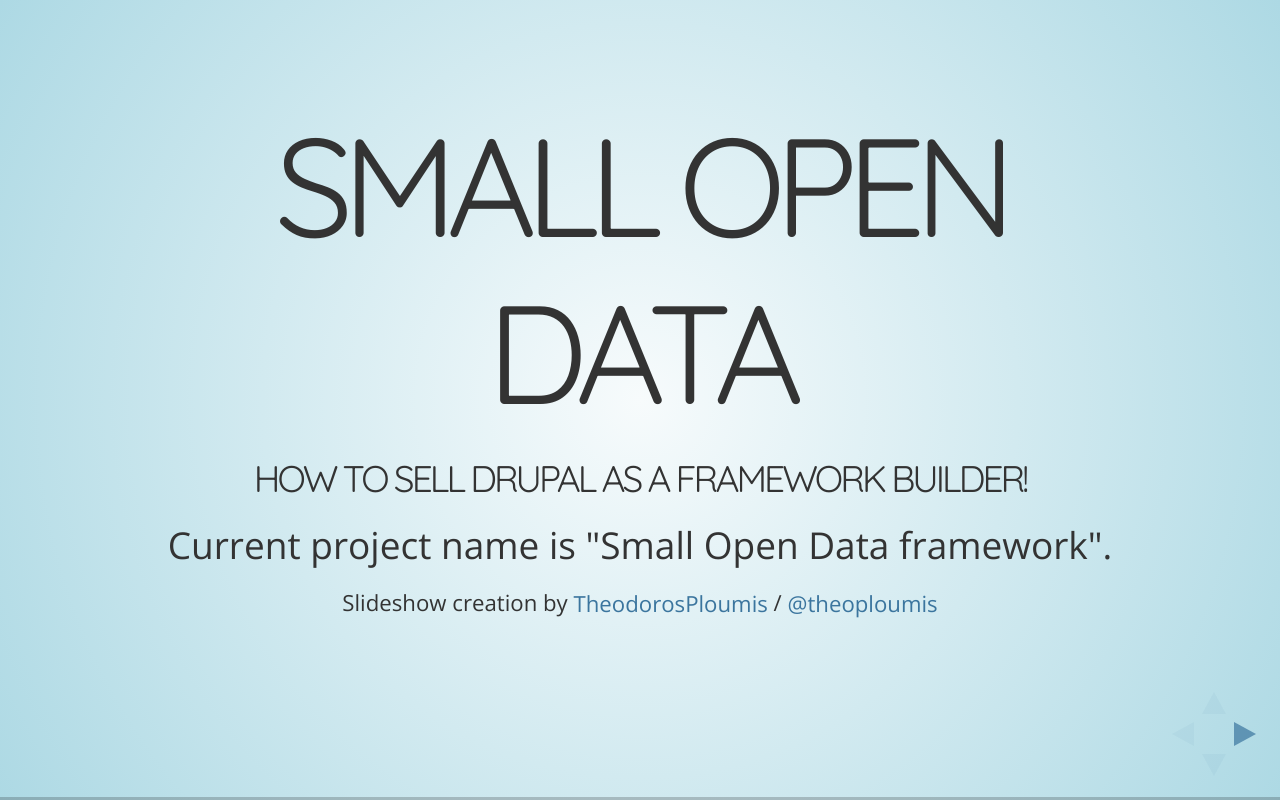
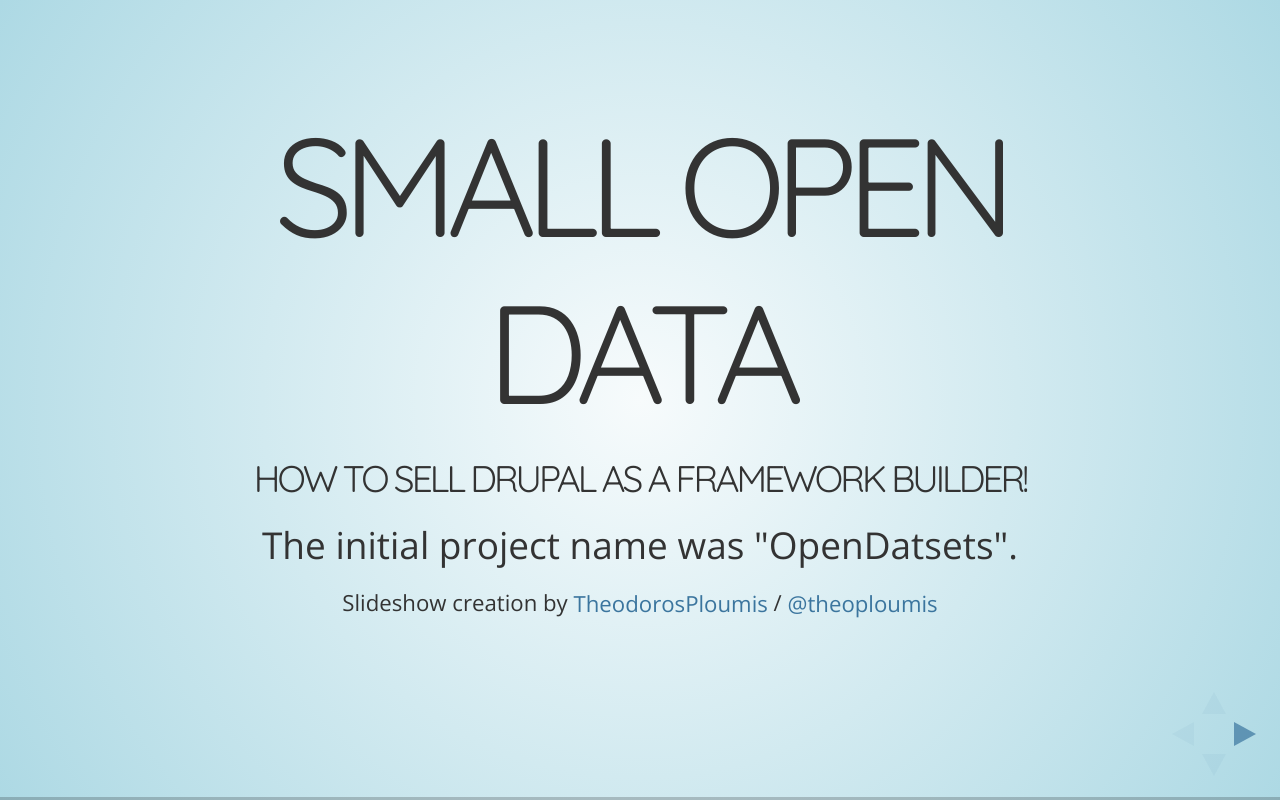
Before and after one commit to drupal-soda/presentation, a website: page index.html in a window 1280 px wide. Drawn offline with nearby package versions, Linux system fonts and the light colour scheme.

Commit message:
Autocommit

```diff
--- a/index.html
+++ b/index.html
@@ -48,7 +48,7 @@
             <h4>How to sell Drupal as a framework builder!</h4>
 
             <p>
-                Current project name is "Small Open Data framework".
+                The initial project name was "OpenDatsets".
             </p>
 
             <p>
```
